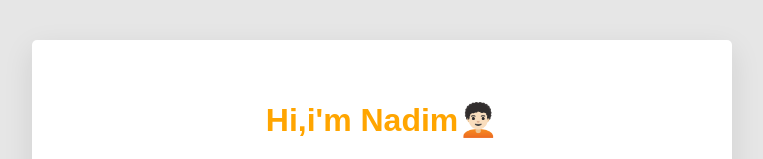
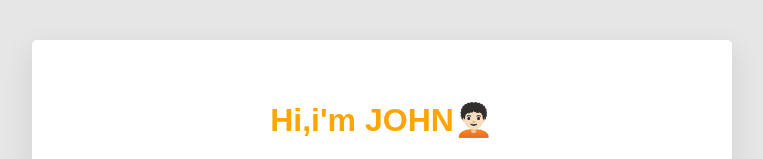
Before and after one commit to johntagada59/my-profile, a plain HTML site: page index.html in a window 1280 px wide. Shown: the top 159 px of the page, without its empty margins (258-1021 px from the left). Drawn offline with Linux system fonts and the light colour scheme; a web font is replaced by a local one.

Commit message:
Add files via upload

```diff
--- a/index.html
+++ b/index.html
@@ -13,9 +13,9 @@
 </head>
 <body>
 <div class="container">
- <div class="card-white" id="introduction">
+<div class="card-white" id="introduction">
    <h1>
-	Hi,i'm Nadim🧑🏻‍🦱
+	Hi,i'm JOHN🧑🏻‍🦱
 
    </h1>
   <img src="images/profile.jpg" class="img-circle" alt="nadim Belhaj">
```
